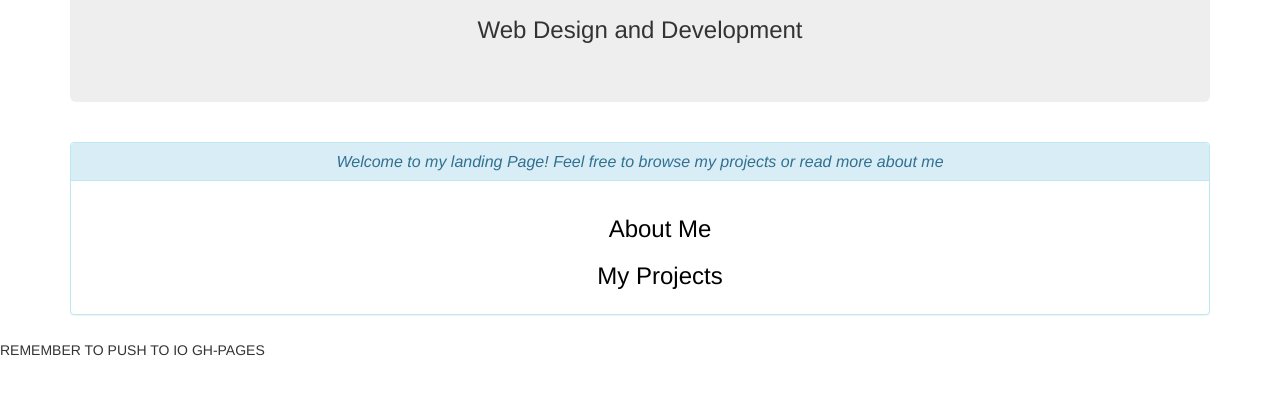
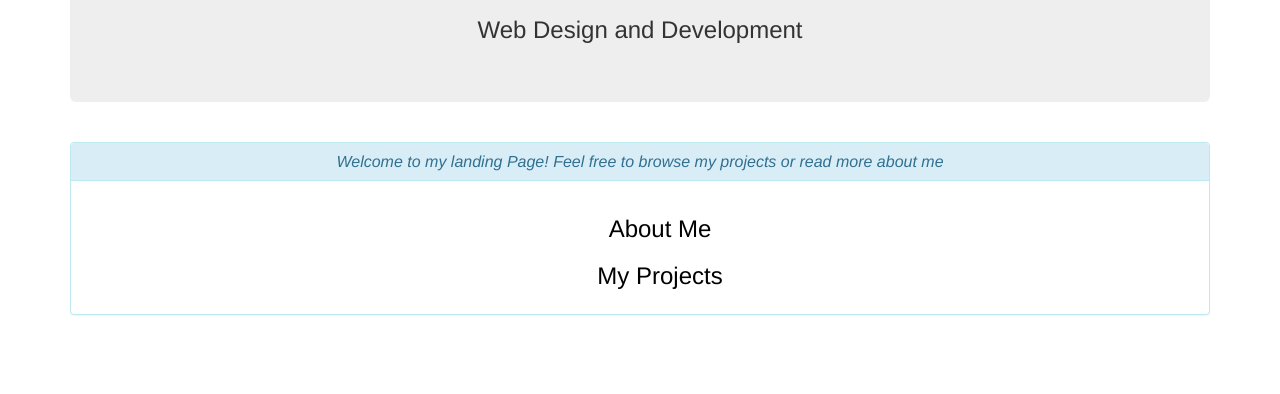
Before and after one commit to Tylermiller94/Portfolio2, a plain HTML site: page portfolio/index.html in a window 1280 px wide. Shown: the part 198-592 px from the top of the page. Drawn offline with Linux system fonts and the light colour scheme.

Commit message:
removed personal notes

```diff
--- a/portfolio/css/styles.css
+++ b/portfolio/css/styles.css
@@ -34,8 +34,6 @@ p {
   text-align: center;
 }
 
-
-
 input[type=text], select, textarea {
     width: 100%;
 
--- a/portfolio/index.html
+++ b/portfolio/index.html
@@ -43,5 +43,3 @@
   </div>
 </body>
 </html>
-
-REMEMBER TO PUSH TO IO GH-PAGES
```
